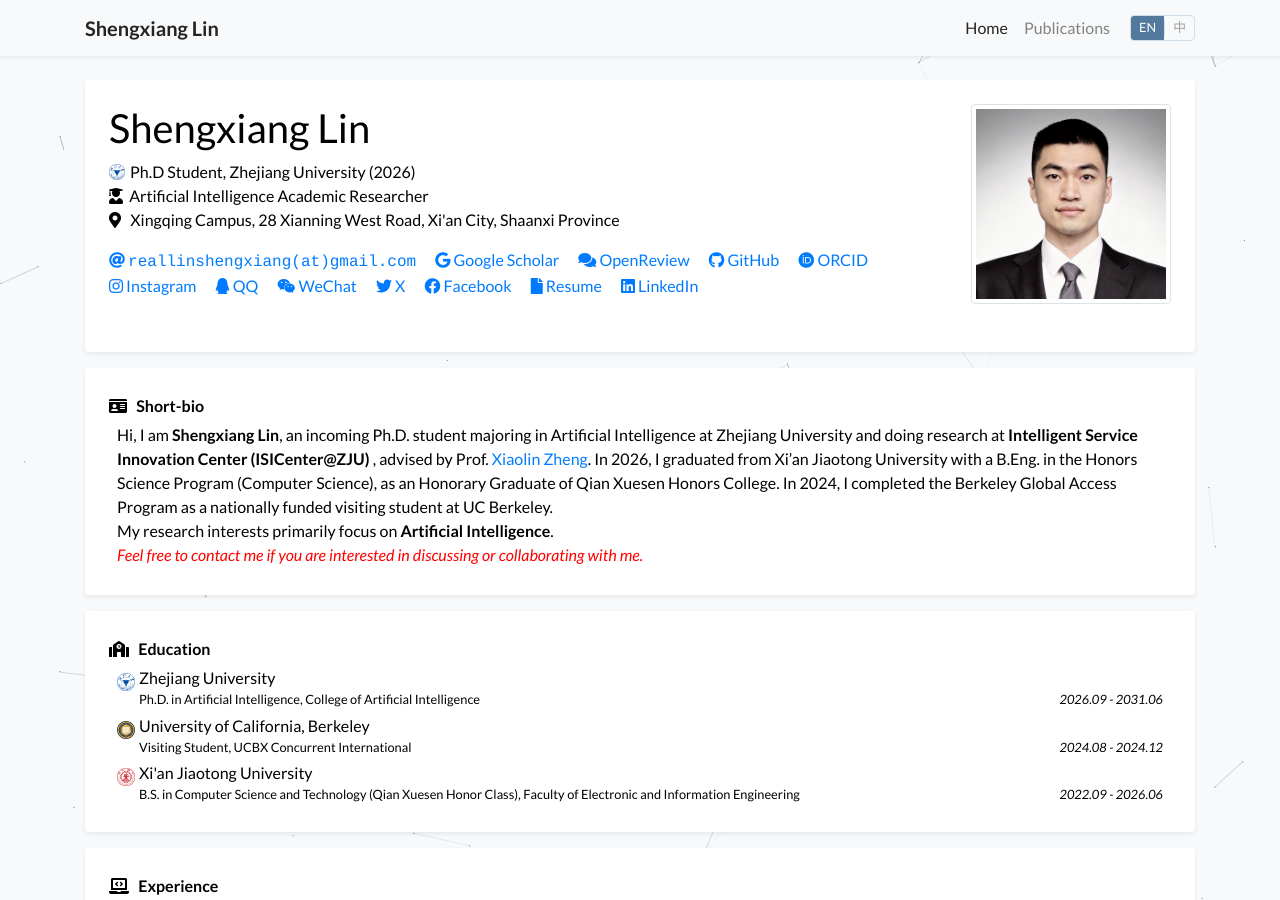
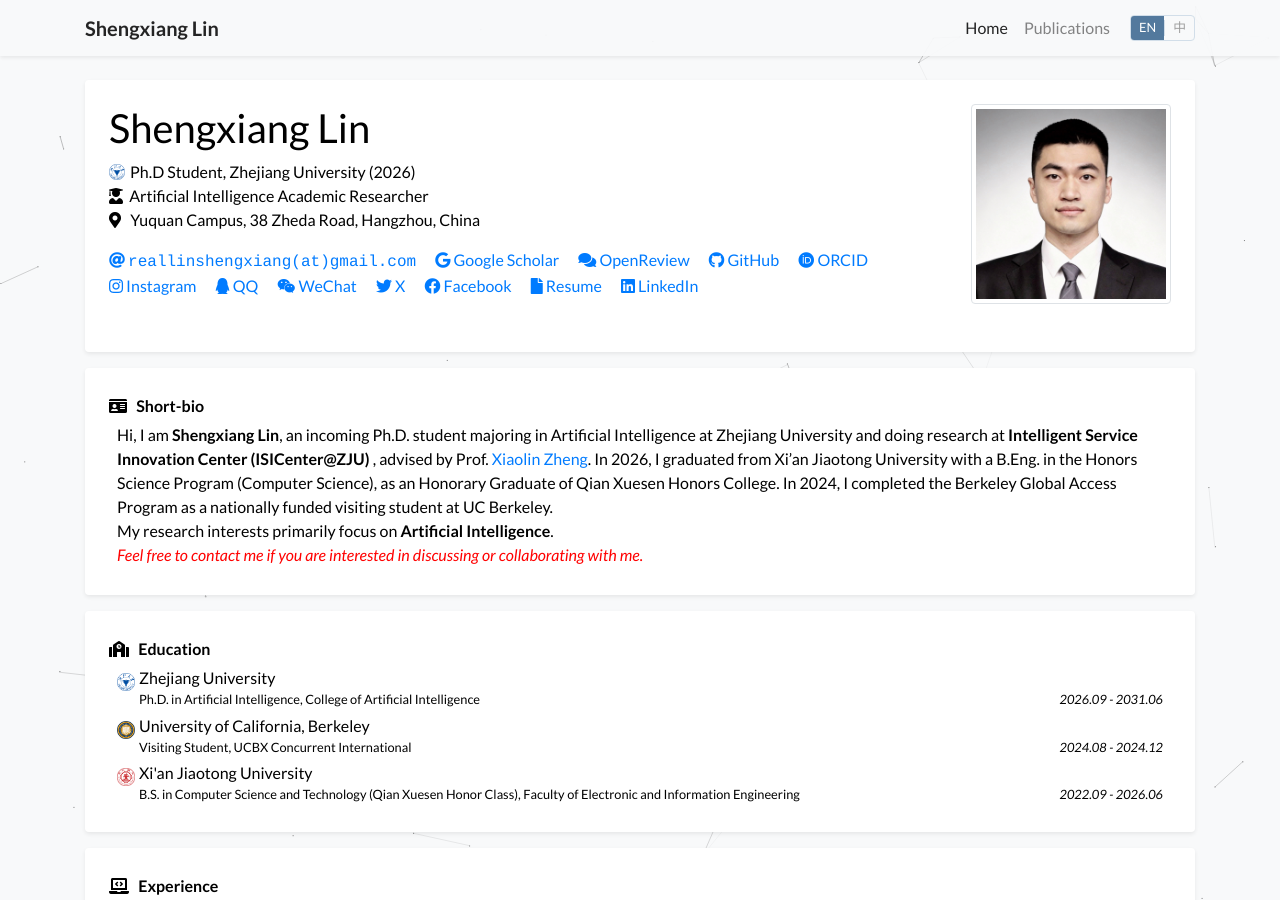
Before and after one commit to Shengxiang-Lin/Shengxiang-Lin.github.io, a Jekyll site: the page built from index.html, in a window 1280 px wide and 900 px high. Built offline with Jekyll 4.4.1, drawn with Linux system fonts in a browser that asks for light colours; a style sheet for code colours, icons or effects is not loaded.

Commit message:
Update profile.yml

```diff
--- a/_data/profile.yml
+++ b/_data/profile.yml
@@ -4,12 +4,12 @@ navbar_name: "Shengxiang Lin"
 positions:
   - '<span class="no-break"><img src="assets/images/badges/zju_logo.webp" alt="Zhejiang University" class="inline-badge"/></span> Ph.D Student, Zhejiang University (2026)'
   - <i class="fas fa-user-graduate"></i> &nbsp;Artificial Intelligence Academic Researcher
-  - <i class="fas fa-map-marker-alt"></i> &nbsp; Xingqing Campus, 28 Xianning West Road, Xi'an City, Shaanxi Province
+  - <i class="fas fa-map-marker-alt"></i> &nbsp; Yuquan Campus, 38 Zheda Road, Hangzhou, China
 
 positions_zh:
   - '<span class="no-break"><img src="assets/images/badges/zju_logo.webp" alt="浙江大学" class="inline-badge"/></span> 博士研究生，浙江大学 (2026)'
   - <i class="fas fa-user-graduate"></i> &nbsp;人工智能学术研究者
-  - <i class="fas fa-map-marker-alt"></i> &nbsp; 兴庆校区，咸宁西路28号，陕西省西安市
+  - <i class="fas fa-map-marker-alt"></i> &nbsp; 玉泉校区，浙大路38号，中国杭州
 
 email: "reallinshengxiang@gmail.com"
 gscholar: W-rloDsAAAAJ
```
